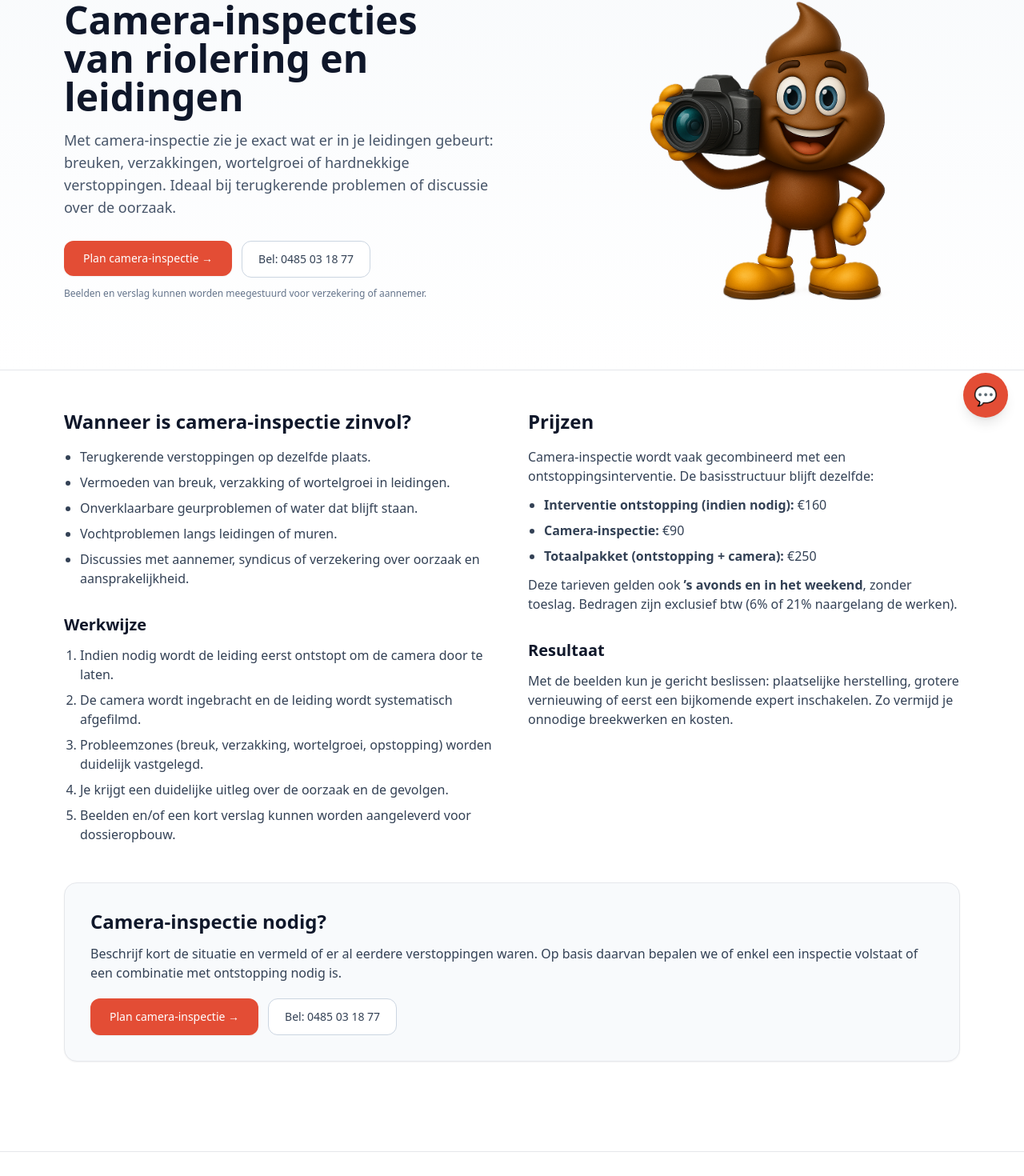
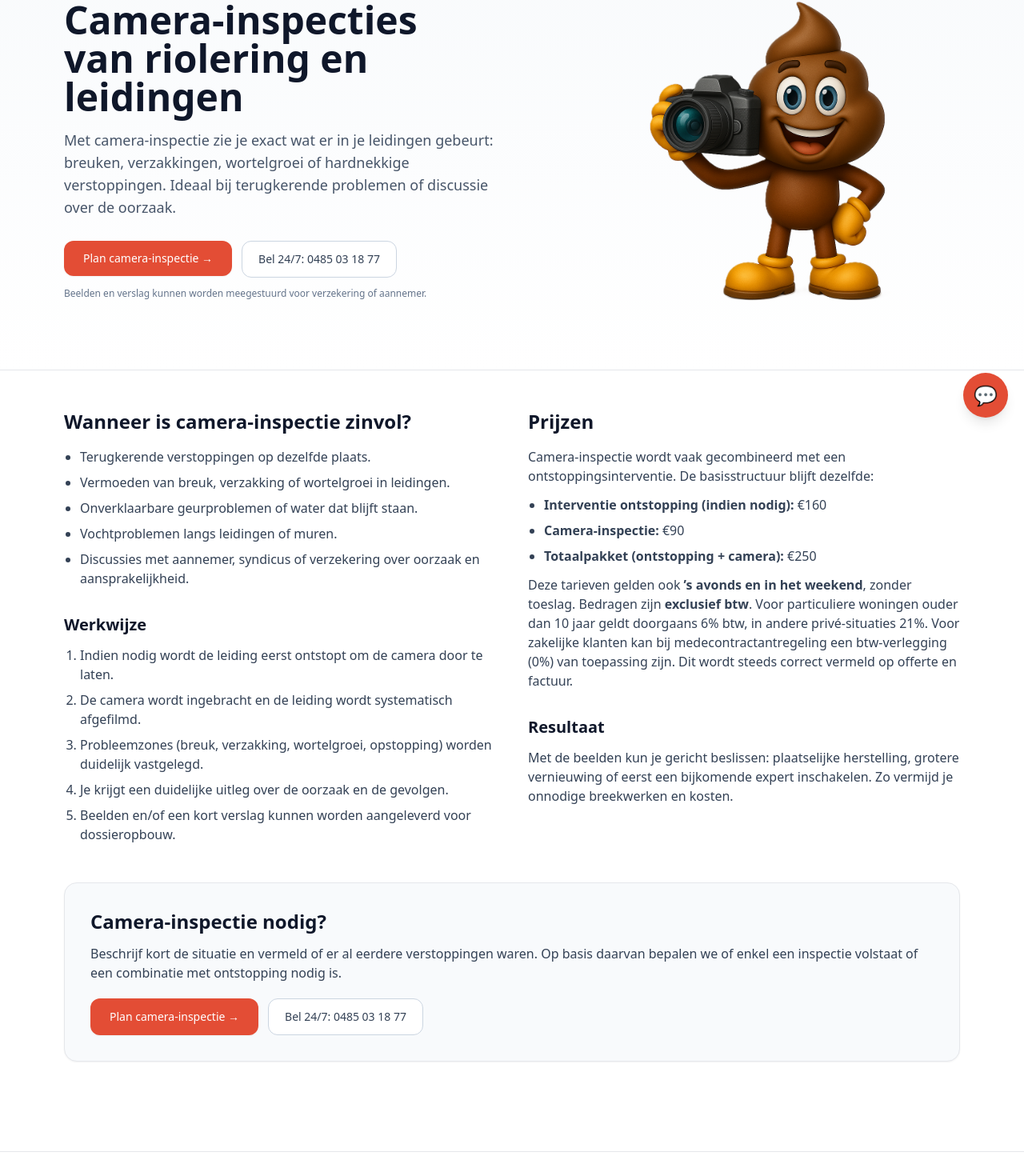
Before and after one commit to Turbo-89/turboservices, a Next.js app: page /diensten/camera-inspectie in a window 1280 px wide. Shown: the part 258-1728 px from the top of the page at 80% size. Built offline with nearby package versions, Linux system fonts and the light colour scheme.

Commit message:
Update page.tsx

```diff
--- a/app/diensten/camera-inspectie/page.tsx
+++ b/app/diensten/camera-inspectie/page.tsx
@@ -30,12 +30,12 @@ export default function CameraInspectiePage() {
               >
                 Plan camera-inspectie →
               </Link>
-            <a
-              href="tel:+32485031877"
-              className="inline-flex items-center gap-2 rounded-xl border border-slate-300 bg-white px-5 py-3 text-sm text-slate-700 hover:bg-slate-50"
-            >
-              Bel: 0485 03 18 77
-            </a>
+              <a
+                href="tel:+32485031877"
+                className="inline-flex items-center gap-2 rounded-xl border border-slate-300 bg-white px-5 py-3 text-sm text-slate-700 hover:bg-slate-50"
+              >
+                Bel 24/7: 0485 03 18 77
+              </a>
             </div>
             <p className="mt-3 text-xs text-slate-500">
               Beelden en verslag kunnen worden meegestuurd voor verzekering of aannemer.
@@ -84,7 +84,10 @@ export default function CameraInspectiePage() {
             </ul>
             <p className="mt-3 text-slate-700">
               Deze tarieven gelden ook <strong>’s avonds en in het weekend</strong>, zonder toeslag.
-              Bedragen zijn exclusief btw (6% of 21% naargelang de werken).
+              Bedragen zijn <strong>exclusief btw</strong>. Voor particuliere woningen ouder dan 10 jaar
+              geldt doorgaans 6% btw, in andere privé-situaties 21%. Voor zakelijke klanten kan bij
+              medecontractantregeling een btw-verlegging (0%) van toepassing zijn. Dit wordt steeds correct
+              vermeld op offerte en factuur.
             </p>
 
             <h3 className="mt-8 text-xl font-semibold text-slate-900">Resultaat</h3>
@@ -115,7 +118,7 @@ export default function CameraInspectiePage() {
               href="tel:+32485031877"
               className="inline-flex items-center justify-center gap-2 rounded-xl border border-slate-300 bg-white px-5 py-3 text-sm text-slate-700 hover:bg-slate-50"
             >
-              Bel: 0485 03 18 77
+              Bel 24/7: 0485 03 18 77
             </a>
           </div>
         </div>
```
